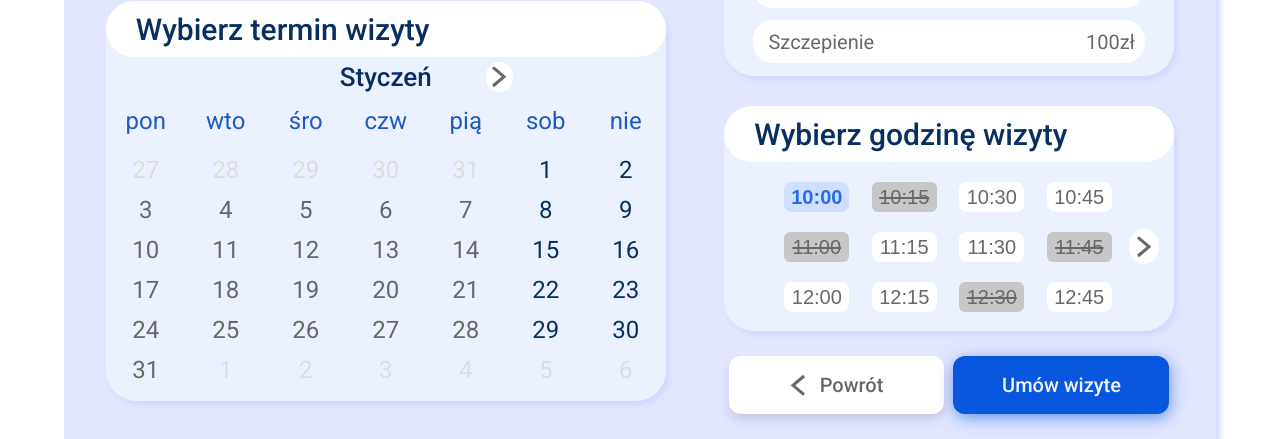
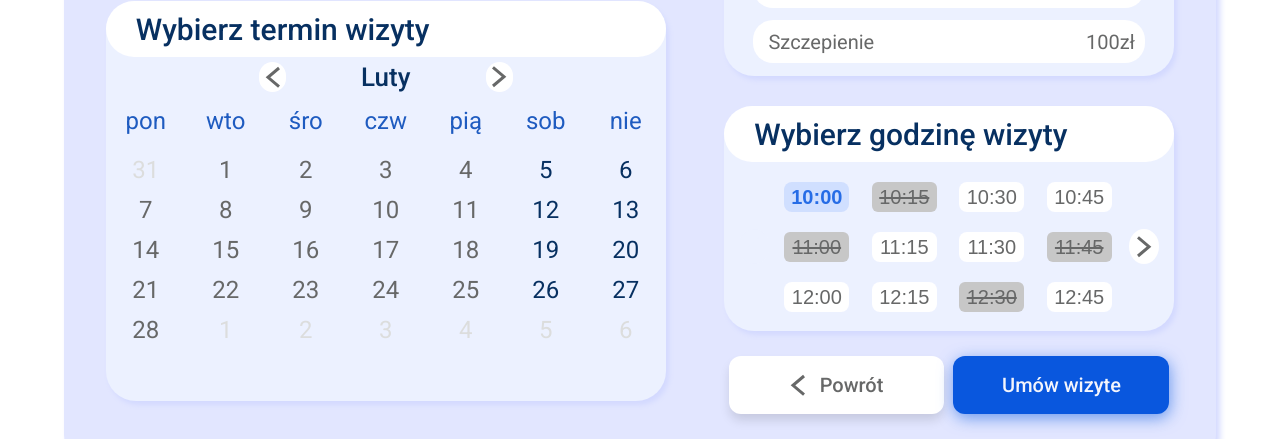
Before and after one commit to JakubHaligowski/ProjektFrontEnd, a React (Create React App) app: page /new in a window 1280 px wide. Shown: the part 409-848 px from the top of the page. Built offline with nearby package versions, Linux system fonts and the light colour scheme.

Commit message:
zmiany dla fabiś

```diff
--- a/src/components/BackButton.js
+++ b/src/components/BackButton.js
@@ -1,11 +1,11 @@
 import styles from './BackButton.module.css'
 import { ReactComponent as Arrow2} from '../icons/Arrow2.svg'
 
-function BackButton() {
+function BackButton(props) {
     return (
         <div className={styles.button}>
-        <Arrow2 />
-        <span className={styles.button_text}>Powrót</span>
+        {props.showArrow ? <Arrow2 /> : ""}
+        <span className={styles.button_text}>{props.text}</span>
         </div>
     );
 
--- a/src/components/Calendar/Calendar.css
+++ b/src/components/Calendar/Calendar.css
@@ -48,6 +48,7 @@
   background-color: white;
   border: none;
   border-radius: 15px;
+  cursor: pointer;
 }
 
 .button_disabled{
@@ -84,7 +85,9 @@
   height: 40px;
   width: 40px;
   border-radius: 50%;
+  cursor: pointer;
 }
+
 
 .day_frame:hover {
   background: rgba(255, 255, 255, 0.25);
@@ -104,6 +107,10 @@
   border-radius: 50%;
 }
 
+.day_frame_weekend{
+  cursor: not-allowed;
+}
+
 .arrow2 {
   transform: rotate(180deg);
 }
--- a/src/components/Calendar/Calendar.js
+++ b/src/components/Calendar/Calendar.js
@@ -10,7 +10,7 @@ import "./Calendar.css";
 
 
 function Calendar() {
-  const [monthNumber, setMonthNumber] = useState(new Date(2022).getMonth());
+  const [monthNumber, setMonthNumber] = useState(new Date(2022).getMonth()+1);
   const value = {monthNumber, setMonthNumber};
 
    return (
--- a/src/components/Calendar/Day.js
+++ b/src/components/Calendar/Day.js
@@ -1,14 +1,25 @@
 import "./Calendar.css";
 
 function Day(props) {
+  let frameClass;
+  if (props.dayType === "weekend") {
+    frameClass = "day_frame_weekend";
+  } else {
+    if (props.dayType === "selected") {
+      frameClass = "day_frame_selected";
+    } else {
+      frameClass = "day_frame";
+    }
+  }
+
+  let isSelectable = true;
+  if (props.dayType === "weekend" || props.dayType === "anotherMonth") {
+    isSelectable = false;
+  }
+
   return (
     <div key={props._key} className={"day day_" + props.dayType}>
-      <div
-        className={
-          props.dayType === "selected" ? "day_frame_selected" : "day_frame"
-        }
-        onClick={props.onClick}
-      >
+      <div className={frameClass} onClick={isSelectable ? props.onClick : ""}>
         {props.day}
       </div>
     </div>
--- a/src/components/MainPanel.js
+++ b/src/components/MainPanel.js
@@ -23,7 +23,7 @@ const doctors = [
     id: 2,
     img: doc2,
     name: "Andrzej Mądry",
-    specialization: "Lekarz rodzinny",
+    specialization: "Pediatra",
     date: "Jutro",
     raiting: "2.9",
   },
--- a/src/components/Summary.js
+++ b/src/components/Summary.js
@@ -1,4 +1,5 @@
 import { useContext } from "react";
+import { Link } from "react-router-dom";
 import { VisitContext } from "../store/visit";
 import styles from "./Summary.module.css";
 
@@ -26,10 +27,16 @@ function Summary() {
           <br />
           godzina: {hour}
         </span>
+        <Link to="/new" style={{ textDecoration: "none" }}>
+          <span className={styles.link}>Zmień termin</span>
+        </Link>
       </div>
       <div className={styles.visit_info}>
         <span className={styles.title}>Cel wizyty:</span>
         <span className={styles.text}>{purpose}</span>
+        <Link to="/new" style={{ textDecoration: "none" }}>
+          <span className={styles.link}>Zmień cel wizyty</span>
+        </Link>
       </div>
     </div>
   );
--- a/src/components/Summary.module.css
+++ b/src/components/Summary.module.css
@@ -30,7 +30,7 @@
 .link {
   font-style: normal;
   font-weight: bold;
-  font-size: 16px;
+  font-size: 18px;
   line-height: 19px;
   text-decoration-line: underline;
   color: #1e5bc0;
--- a/src/components/TopBar.js
+++ b/src/components/TopBar.js
@@ -3,12 +3,15 @@ import { ReactComponent as SettingsIcon } from "../icons/settings_icon.svg";
 import { ReactComponent as Logo } from "../icons/Logo.svg";
 import TopBarButton from "./TopBarButton";
 import styles from "./TopBar.module.css";
+import { Link } from "react-router-dom";
 
 function TopBar() {
   return (
     <div id={styles.container}>
       <div id={styles.logo}>
+      <Link to="/" style={{ textDecoration: "none" }}>
         <Logo />
+      </Link>
       </div>
       <div id={styles.buttons_container}>
         <TopBarButton icon={<NotificationsIcon />} text="Powiadomienia" />
--- a/src/pages/ConfirmReservationPage.js
+++ b/src/pages/ConfirmReservationPage.js
@@ -33,8 +33,8 @@ function ConfirmReservationPage() {
         </UniWindow>
 
         <div id={styles.buttons}>
-          <Link to="/new" style={{ textDecoration: "none" }}>
-            <BackButton />
+          <Link to="/" style={{ textDecoration: "none" }}>
+            <BackButton text="Anuluj" showArrow={false}/>
           </Link>
           <Link to="/" style={{ textDecoration: "none" }}>
             <AcceptButton text="Potwierdzam" />
--- a/src/pages/NewReservationPage.js
+++ b/src/pages/NewReservationPage.js
@@ -45,7 +45,7 @@ function NewReservationPage() {
 
         <div id={styles.buttons}>
           <Link to="/" style={{ textDecoration: "none" }}>
-            <BackButton />
+            <BackButton text="Powrót" showArrow={true}/>
           </Link>
           <Link to="/confirm" style={{ textDecoration: "none" }}>
             <AcceptButton text="Umów wizyte" />
```
